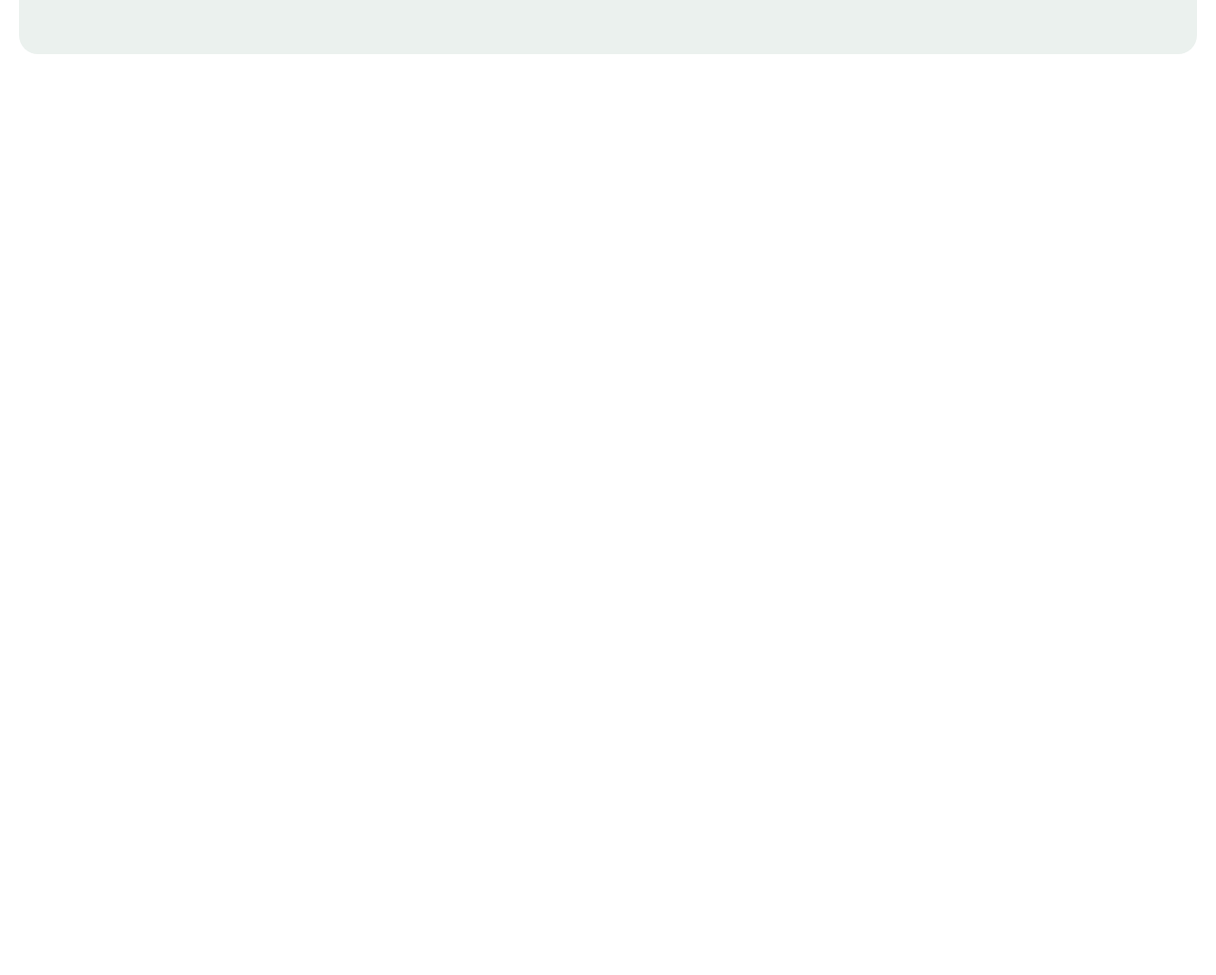
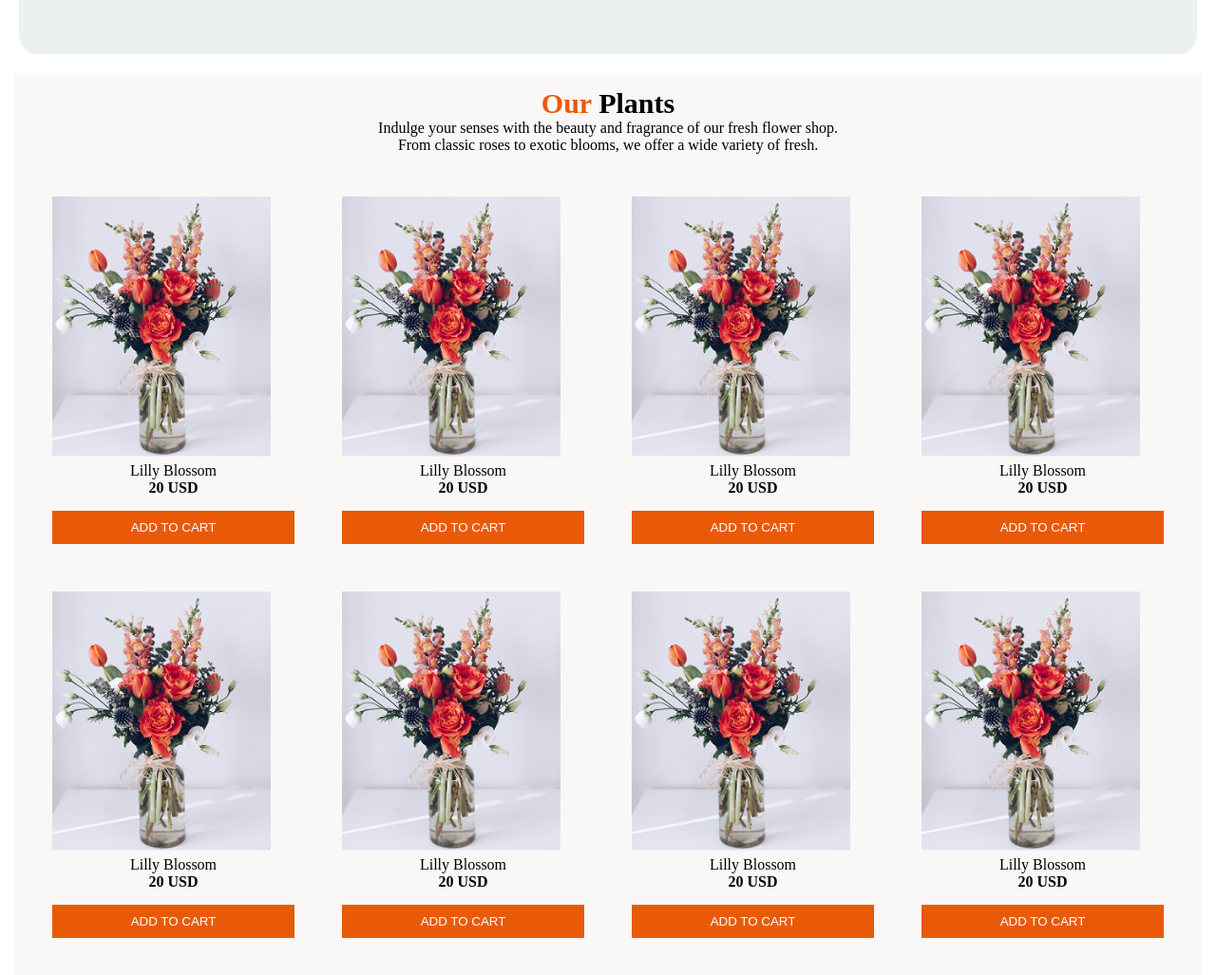
Before and after one commit to sintiarahman/my-second-responsive-assignment, a plain HTML site: page index.html in a window 1280 px wide. Shown: the part 487-1514 px from the top of the page at 95% size. Before the commit the page ends 800 px from the top, so only its background shows below. Drawn offline with Linux system fonts and the light colour scheme.

Commit message:
card-section-added

```diff
--- a/index.css
+++ b/index.css
@@ -70,7 +70,59 @@
 .right-content img{
     width: 100%;
 }
+/*card-section*/
+.card-section{
+    background-color: rgb(250, 247, 247);
+    margin: 15px;
+    padding: 15px;
 
+}
+.card-title{
+    text-align: center;
+    align-items: center;
+}
+.card-title h2{
+    font-size: 30px;
+    font-weight: 700;
+}
+.card-title span{
+    color:rgba(233, 90, 8, 1) ;
+}
+.card-container{
+
+    margin: 10px;
+    padding: 15px;
+    width: auto;
+    box-sizing: border-box;
+
+
+}
+.card-container img{
+    width: 230px;
+}
+.card-container p{
+    align-items: center;
+    text-align: center;
+}
+.card-container span{
+    font-weight: bold;
+
+}
+.btn{
+    border: hidden;
+    color: rgba(255, 255, 255, 1);
+    width:100%;
+    padding: 10px;
+    margin-top: 15px;
+    background-color: rgba(233, 90, 8, 1);
+}
+#container{
+    display: grid;
+    grid-template-columns: repeat(4,1fr);
+    margin-top: 20px;
+
+
+}
 
 
 
@@ -93,5 +145,13 @@
     .right-content img{
         width: 100%;
     }
+    /* card-section*/
+    #container{
+        grid-template-columns: repeat(2,1fr);
+
+    }
+    .card-container img{
+        width: 100%;
+    }
 
 }
--- a/index.html
+++ b/index.html
@@ -9,6 +9,7 @@
     <link rel="stylesheet" href="index.css">
 </head>
 <body class="inter-normal">
+    <header>
     <!--navbar-->
     <section>
         <nav class="navbar">
@@ -41,5 +42,100 @@
 
         </div>
     </section>
+    </header>
+    <main>
+        <!--card section-->
+        <section class="card-section">
+            <div class="card-title">
+                <h2><span>Our </span>Plants</h2>
+                <p>
+Indulge your senses with the beauty and fragrance of our fresh flower shop. <br> From classic roses to exotic blooms, we offer a wide variety of fresh.</p>
+            </div>
+            <div id="container">
+            <div class="card-container">
+                <div class="card-1">
+                    <img src="image/sample-flower-image.png" alt="">
+                </div>
+               <p>
+                 Lilly Blossom <br>
+                <span>20 USD</span>
+               </p>
+               <button class="btn">ADD TO CART</button>
+            </div>
+            <div class="card-container">
+                <div class="card-2">
+                    <img src="image/sample-flower-image.png" alt="">
+                </div>
+               <p>
+                 Lilly Blossom <br>
+                <span>20 USD</span>
+               </p>
+               <button class="btn">ADD TO CART</button>
+            </div>
+            <div class="card-container">
+                <div class="card-3">
+                    <img src="image/sample-flower-image.png" alt="">
+                </div>
+               <p>
+                 Lilly Blossom <br>
+                <span>20 USD</span>
+               </p>
+               <button class="btn">ADD TO CART</button>
+            </div>
+            <div class="card-container">
+                <div class="card-4">
+                    <img src="image/sample-flower-image.png" alt="">
+                </div>
+               <p>
+                 Lilly Blossom <br>
+                <span>20 USD</span>
+               </p>
+               <button class="btn">ADD TO CART</button>
+            </div>
+            <div class="card-container">
+                <div class="card-5">
+                    <img src="image/sample-flower-image.png" alt="">
+                </div>
+               <p>
+                 Lilly Blossom <br>
+                <span>20 USD</span>
+               </p>
+               <button class="btn">ADD TO CART</button>
+            </div>
+            <div class="card-container">
+                <div class="card-6">
+                    <img src="image/sample-flower-image.png" alt="">
+                </div>
+               <p>
+                 Lilly Blossom <br>
+                <span>20 USD</span>
+               </p>
+               <button class="btn">ADD TO CART</button>
+            </div>
+            <div class="card-container">
+                <div class="card-7">
+                    <img src="image/sample-flower-image.png" alt="">
+                </div>
+               <p>
+                 Lilly Blossom <br>
+                <span>20 USD</span>
+               </p>
+               <button class="btn">ADD TO CART</button>
+            </div>
+            <div class="card-container">
+                <div class="card-8">
+                    <img src="image/sample-flower-image.png" alt="">
+                </div>
+               <p>
+                 Lilly Blossom <br>
+                <span>20 USD</span>
+               </p>
+               <button class="btn">ADD TO CART</button>
+            </div>
+            </div>
+
+        </section>
+
+    </main>
 </body>
 </html>
```
